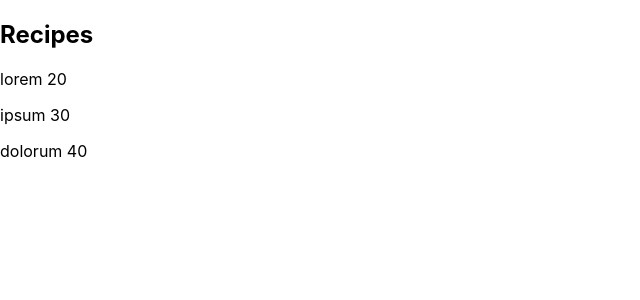
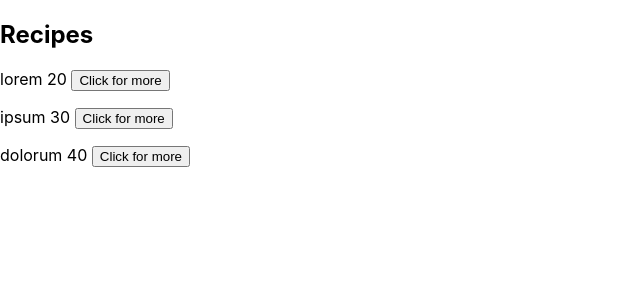
Before and after one commit to HLGitHuber/RecipeHub-Front, a React (Create React App) app in the folder recipe-hub-front/: page / in a window 1280 px wide. Shown: the top 300 px of the page, without its empty margins (0-640 px from the left). Built offline with nearby package versions, Linux system fonts and the light colour scheme.

Commit message:
added click for more button

```diff
--- a/recipe-hub-front/src/RecipesList/ClickForMoreButton.js
+++ b/recipe-hub-front/src/RecipesList/ClickForMoreButton.js
@@ -0,0 +1,8 @@
+import React from 'react'
+
+const ClickForMoreButton = () => (
+    <button>Click for more</button>
+
+)
+
+export default ClickForMoreButton;
--- a/recipe-hub-front/src/RecipesList/RecipesList.js
+++ b/recipe-hub-front/src/RecipesList/RecipesList.js
@@ -1,4 +1,6 @@
-import React, {Component} from 'react'
+import React, {Component} from 'react';
+import ClickForMoreButton from './ClickForMoreButton';
+
 
 class RecipesList extends Component{
   constructor(){
@@ -20,7 +22,6 @@ class RecipesList extends Component{
           name: 'dolorum',
           time: '40',
         }
-
       ]
     }
   }
@@ -30,12 +31,14 @@ class RecipesList extends Component{
 
     return (
         <div key={index}>
-            <p>{recipe.name} {recipe.time}</p>
+            <p>{recipe.name} {recipe.time} <ClickForMoreButton/></p>
+            {/* <p>{recipe.name} {recipe.time} <button>Click</button></p> */}
+
         </div>
     )
   }
 
-  displayAllRecipess(){
+  displayAllRecipes(){
     return this.state.recipes.map((recipe)=> this.displayRecipe(this.state.recipes.indexOf(recipe)))
 
   }
@@ -44,7 +47,7 @@ class RecipesList extends Component{
     return (
       <div>
         <h2>Recipes</h2>
-                {this.displayAllRecipess()}
+        {this.displayAllRecipes()}
       </div>
     )
   }
```
Lines whose indentation alone changed are shown as unchanged.
